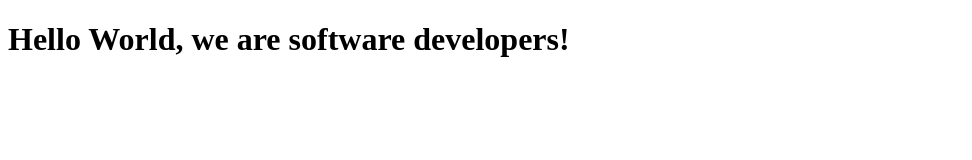
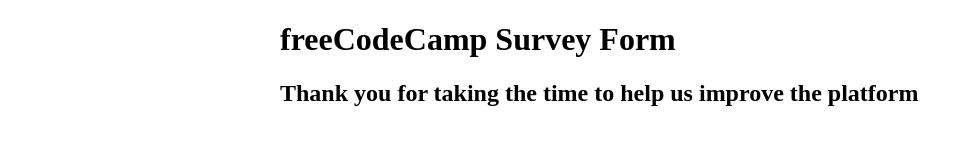
Before and after one commit to Anand8317/microverse-helloWorld, a plain HTML site: page index.html in a window 1280 px wide. Shown: the whole page, without its empty margins (0-972 px from the left). Drawn offline with Linux system fonts and the light colour scheme.

Commit message:
First two stories

```diff
--- a/css/style.css
+++ b/css/style.css
@@ -0,0 +1,5 @@
+.wrapper{
+    max-width: 720px;
+    margin-left: auto;
+    margin-right: auto;
+}
--- a/index.html
+++ b/index.html
@@ -21,8 +21,12 @@
     - The freeCodeCamp Team
 
     -->
-    <h1>Hello World, we are software developers!
-    </h1>
+    <div class="wrapper">
+      <h1 id="title">freeCodeCamp Survey Form </h1>
+      <h2 id="description">Thank you for taking the time to help us improve the platform</h2>
+
+
+    </div>
     <script  src="js/index.js"></script>
   </body>
 </html>
```
